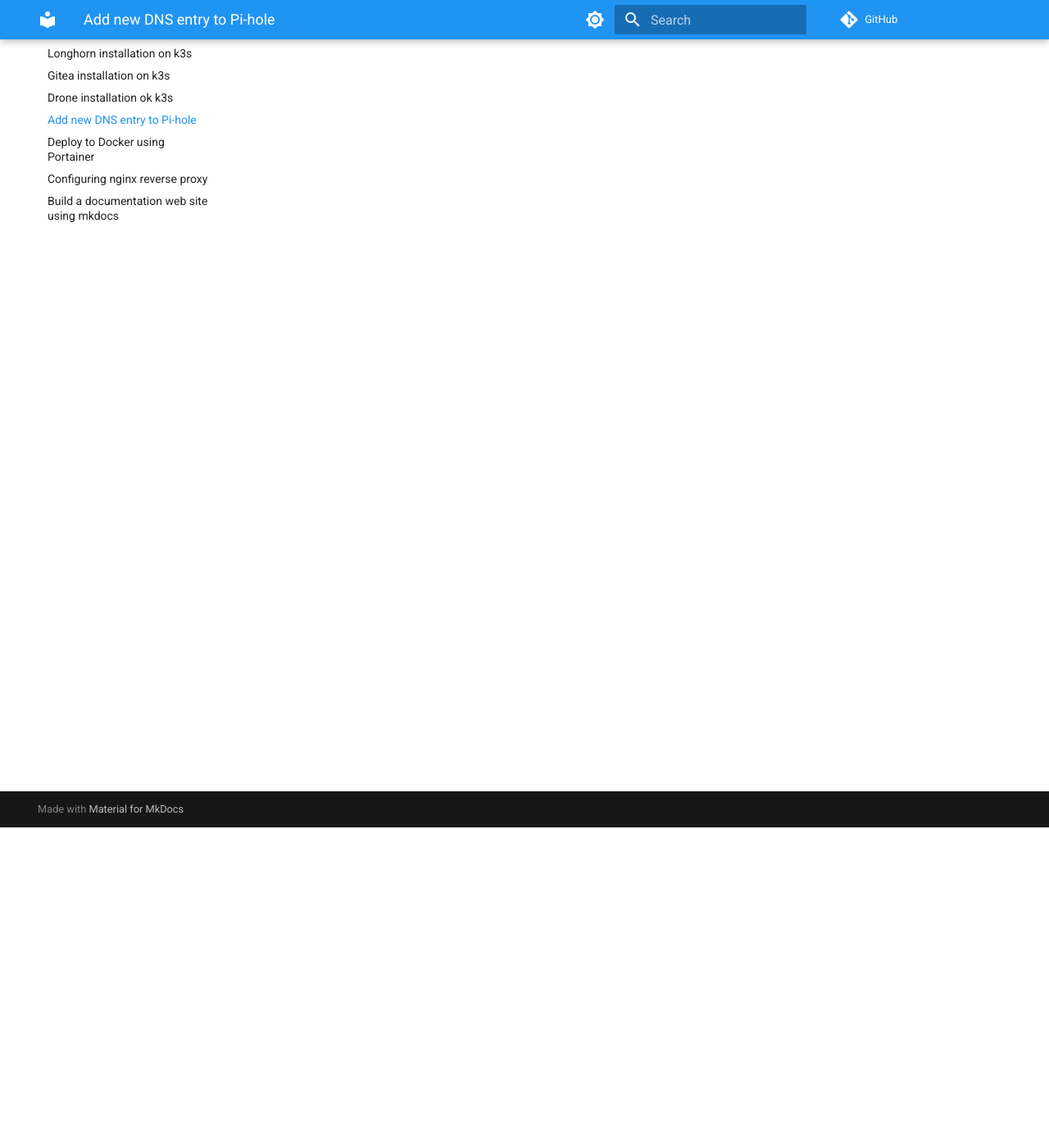
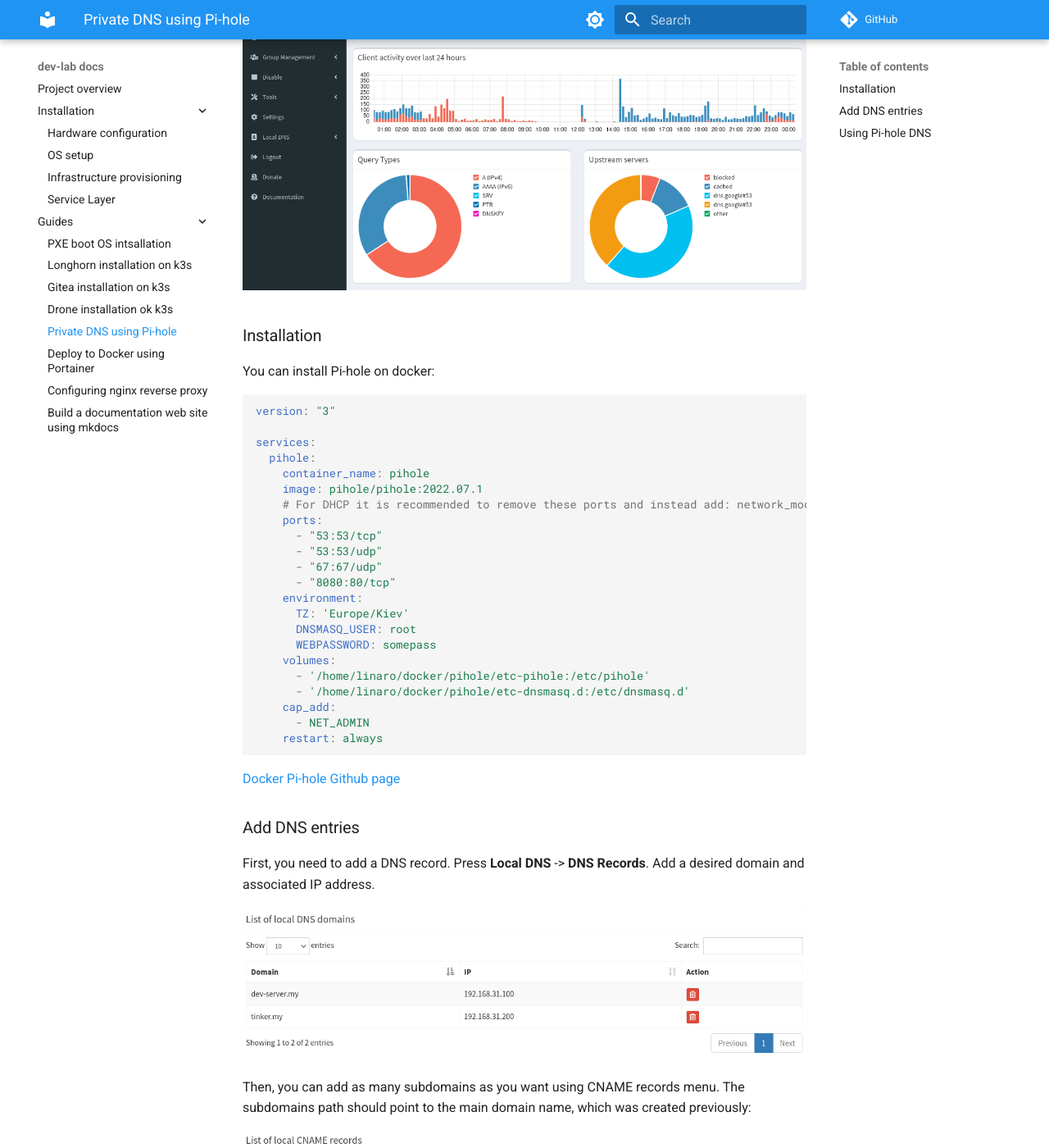
Before and after one commit to spetriuk/dev-lab-docs, an MkDocs documentation site: the page built from docs/guides/pihole-dns.md, in a window 1280 px wide and 1400 px high, scrolled down 391 px. Shown: the whole window at 82% size. Built offline with MkDocs 1.6.1 and Material for MkDocs 9.7.7, drawn with Linux system fonts in a browser that asks for light colours; comment, search, counter and statistics services are not loaded; some of the changed text lies outside the part shown.

Commit message:
Add Pi-hole docs

````diff
--- a/docs/guides/pihole-dns.md
+++ b/docs/guides/pihole-dns.md
@@ -1,3 +1,50 @@
-# Add new DNS entry to Pi-hole
+# Private DNS using Pi-hole
 
-> TBD
+PI-hole is a private DNS server, DNS sinkhole (DNS level ad blocker), DHCP server.
+
+![](assets/pihole-ui.png)
+
+### Installation
+
+You can install Pi-hole on docker:
+
+```yaml
+version: "3"
+
+services:
+  pihole:
+    container_name: pihole
+    image: pihole/pihole:2022.07.1
+    # For DHCP it is recommended to remove these ports and instead add: network_mode: "host"
+    ports:
+      - "53:53/tcp"
+      - "53:53/udp"
+      - "67:67/udp"
+      - "8080:80/tcp"
+    environment:
+      TZ: 'Europe/Kiev'
+      DNSMASQ_USER: root
+      WEBPASSWORD: somepass
+    volumes:
+      - '/home/linaro/docker/pihole/etc-pihole:/etc/pihole'
+      - '/home/linaro/docker/pihole/etc-dnsmasq.d:/etc/dnsmasq.d'
+    cap_add:
+      - NET_ADMIN
+    restart: always
+```
+
+[Docker Pi-hole Github page](https://github.com/pi-hole/docker-pi-hole/blob/master/README.md)
+
+### Add DNS entries
+
+First, you need to add a DNS record. Press **Local DNS** -> **DNS Records**. Add a desired domain and associated IP address.
+
+![](assets/pihole-dns-records.png)
+
+Then, you can add as many subdomains as you want using CNAME records menu. The subdomains path should point to the main domain name, which was created previously:
+
+![](assets/pihole-cname-records.png)
+
+### Using Pi-hole DNS
+
+You can add Pi-hole instance IP address as a DNS server for individual machine (using network settings), or you can add it to tour router settings, so all the machines in your network can use it.
````
Also changed, not shown: docs/guides/assets/pihole-cname-records.png (added), docs/guides/assets/pihole-dns-records.png (added), docs/guides/assets/pihole-ui.png (added).
